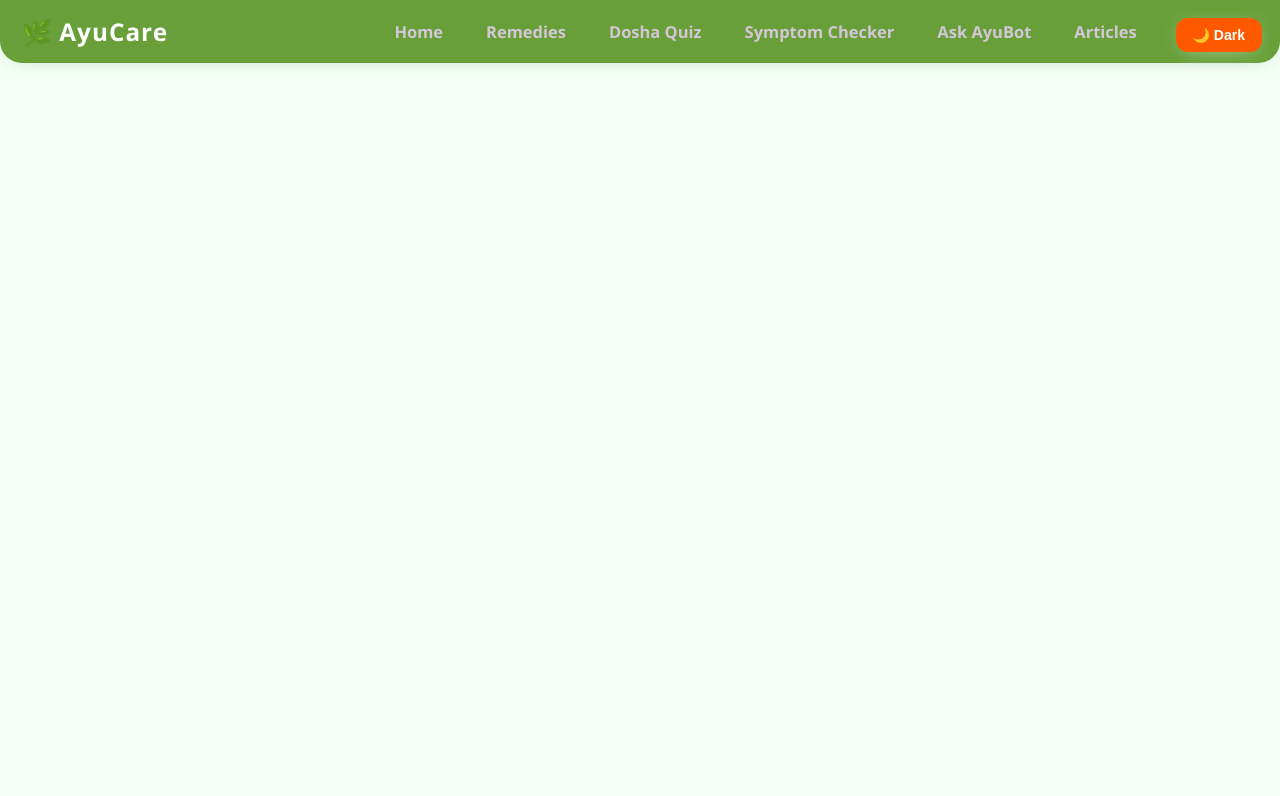
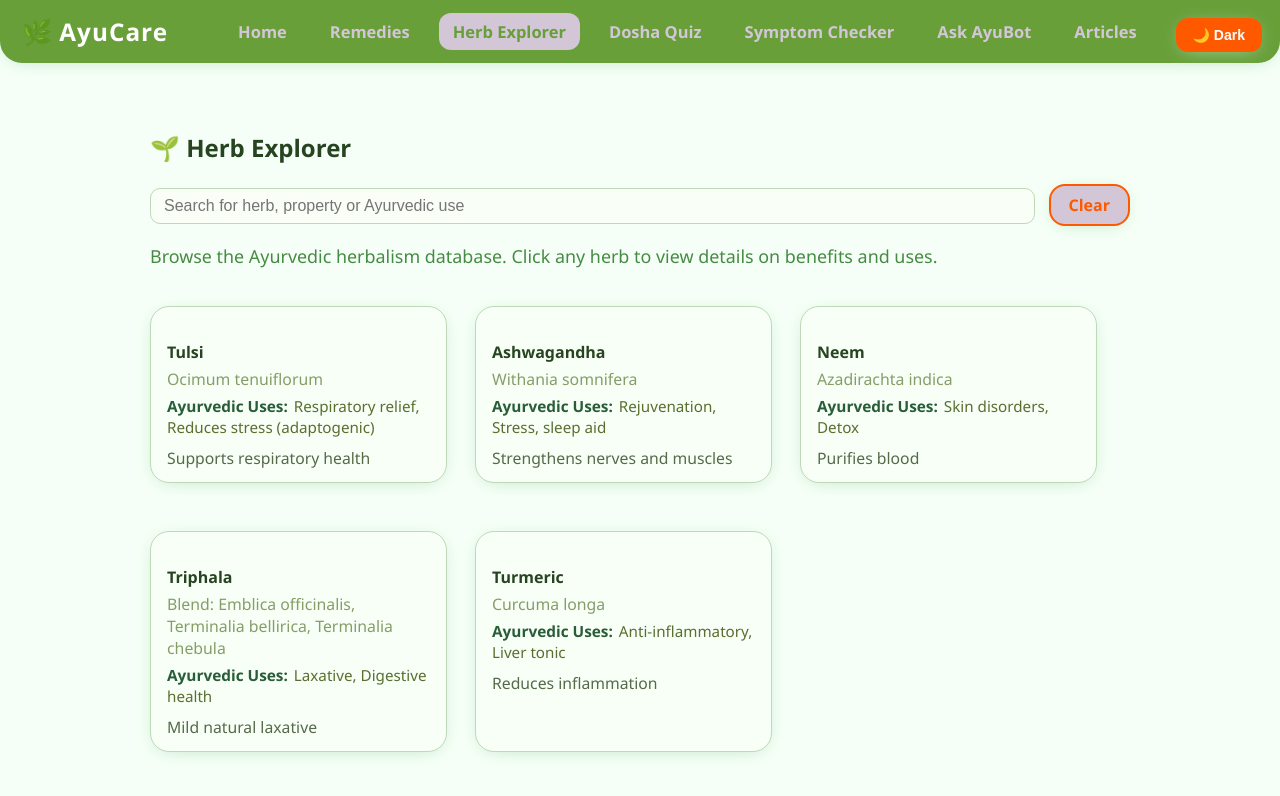
Before and after one commit to Workflow-Manager-admin/ayuwellness-hub-107310-0e895478, a React (Create React App) app in the folder reactjs_frontend/: page /herbs in a window 1280 px wide. Shown: the top 796 px of the page. Built offline with nearby package versions, Linux system fonts and the light colour scheme; the HTML template or start-up script is replaced by a standard one.

Commit message:
CheckPoint - cg2a8ffedb

```diff
--- a/reactjs_frontend/src/App.js
+++ b/reactjs_frontend/src/App.js
@@ -10,6 +10,7 @@ import Articles from './components/Articles';
 import Contact from './components/Contact';
 import SymptomChecker from './components/SymptomChecker';
 import AyuBotChat from './components/AyuBotChat';
+import HerbExplorer from './components/HerbExplorer';
 // Herbal styled navigation bar
 function Navbar() {
   const [navOpen, setNavOpen] = useState(false);
@@ -31,6 +32,7 @@ function Navbar() {
       <div className={`navbar-links${navOpen ? " open" : ""}`}>
         <NavLink to="/" end>Home</NavLink>
         <NavLink to="/remedies">Remedies</NavLink>
+        <NavLink to="/herbs">Herb Explorer</NavLink>
         <NavLink to="/quiz">Dosha Quiz</NavLink>
         <NavLink to="/symptom-checker">Symptom Checker</NavLink>
         <NavLink to="/ayubot">Ask AyuBot</NavLink>
@@ -64,6 +66,7 @@ function App() {
           <Routes>
             <Route path="/" element={<Home />} />
             <Route path="/remedies" element={<Remedies />} />
+            <Route path="/herbs" element={<HerbExplorer />} />
             <Route path="/quiz" element={<DoshaQuiz />} />
             <Route path="/symptom-checker" element={<SymptomChecker />} />
             <Route path="/ayubot" element={<AyuBotChat />} />
--- /dev/null
+++ b/reactjs_frontend/src/assets/herbs.json
@@ -0,0 +1,82 @@
+[
+  {
+    "id": 1,
+    "name": "Tulsi",
+    "latin_name": "Ocimum tenuiflorum",
+    "synonyms": ["Holy Basil"],
+    "uses_ayurveda": ["Respiratory relief", "Reduces stress (adaptogenic)", "Immunity booster"],
+    "benefits": [
+      "Supports respiratory health",
+      "Reduces fever",
+      "Promotes mind calmness"
+    ],
+    "dosha": ["Vata", "Kapha"],
+    "parts_used": ["Leaves", "Seeds"],
+    "actions": ["Expectorant", "Antipyretic", "Adaptogen"],
+    "description": "Holy Basil (Tulsi) is prized in Ayurveda as a sacred plant that balances Vata and Kapha, used for coughs, stress, and immunity."
+  },
+  {
+    "id": 2,
+    "name": "Ashwagandha",
+    "latin_name": "Withania somnifera",
+    "synonyms": ["Indian Ginseng", "Winter Cherry"],
+    "uses_ayurveda": ["Rejuvenation", "Stress, sleep aid", "Energy tonic"],
+    "benefits": [
+      "Strengthens nerves and muscles",
+      "Reduces anxiety",
+      "Improves sleep quality"
+    ],
+    "dosha": ["Vata"],
+    "parts_used": ["Root"],
+    "actions": ["Adaptogen", "Sedative", "Tonic"],
+    "description": "Ashwagandha is a revered root used for its adaptogenic, rejuvenative and anti-stress properties in Ayurveda."
+  },
+  {
+    "id": 3,
+    "name": "Neem",
+    "latin_name": "Azadirachta indica",
+    "synonyms": ["Indian Lilac"],
+    "uses_ayurveda": ["Skin disorders", "Detox", "Anti-fungal"],
+    "benefits": [
+      "Purifies blood",
+      "Relieves skin irritation",
+      "Antibacterial and antifungal"
+    ],
+    "dosha": ["Pitta", "Kapha"],
+    "parts_used": ["Leaves", "Bark", "Oil"],
+    "actions": ["Detoxifying", "Antimicrobial", "Anti-inflammatory"],
+    "description": "Neem is used to clear the skin, purify the blood and support pitta-kapha imbalances."
+  },
+  {
+    "id": 4,
+    "name": "Triphala",
+    "latin_name": "Blend: Emblica officinalis, Terminalia bellirica, Terminalia chebula",
+    "synonyms": ["Three fruits blend"],
+    "uses_ayurveda": ["Laxative", "Digestive health", "Detoxification"],
+    "benefits": [
+      "Mild natural laxative",
+      "Cleanses the digestive tract",
+      "Balances all three doshas"
+    ],
+    "dosha": ["Vata", "Pitta", "Kapha"],
+    "parts_used": ["Fruits"],
+    "actions": ["Digestive", "Detoxifier"],
+    "description": "Triphala is a traditional blend of three fruits to gently promote digestion and detoxification for all doshas."
+  },
+  {
+    "id": 5,
+    "name": "Turmeric",
+    "latin_name": "Curcuma longa",
+    "synonyms": ["Haldi"],
+    "uses_ayurveda": ["Anti-inflammatory", "Liver tonic", "Skin health"],
+    "benefits": [
+      "Reduces inflammation",
+      "Purifies blood",
+      "Supports joint mobility"
+    ],
+    "dosha": ["Tridoshic"],
+    "parts_used": ["Rhizome"],
+    "actions": ["Anti-inflammatory", "Digestive", "Blood purifier"],
+    "description": "Turmeric is a central spice in Ayurveda for its anti-inflammatory and detoxifying actions on the body and skin."
+  }
+]
--- /dev/null
+++ b/reactjs_frontend/src/components/HerbDetail.js
@@ -0,0 +1,54 @@
+import React from "react";
+
+// PUBLIC_INTERFACE
+/**
+ * HerbDetail
+ * Displays detail for a selected herb: name, description, Ayurveda uses, benefits, etc.
+ * Props:
+ *   - herb: object (herb data)
+ *   - onBack: function (handler for closing detail)
+ */
+function HerbDetail({ herb, onBack }) {
+  if (!herb) return null;
+  return (
+    <div className="ayu-container" style={{maxWidth:540,padding:"28px 16px",margin:"18px auto"}}>
+      <button className="ayu-btn ayu-btn-chip" style={{marginBottom: 16}} onClick={onBack}>&larr; Back to List</button>
+      <h2 style={{marginTop:0,marginBottom:6}}>{herb.name} <span style={{color:"#88981b",fontWeight:400,fontSize:"1.08em"}}>({herb.latin_name})</span></h2>
+      <div style={{color:"#58701b",marginBottom:14,fontSize:"1.08em"}}>{herb.synonyms && herb.synonyms.length
+        ? <span><b>Synonyms:</b> {herb.synonyms.join(", ")}</span> : null}</div>
+      <div style={{margin:"0 0 18px 0",color:"#355d2b",fontSize:"1.09em"}}>{herb.description}</div>
+      <div style={{marginBottom:18}}>
+        <b>Ayurvedic Uses:</b>
+        <ul style={{margin:"7px 0 11px 0",paddingLeft:20}}>
+          {(herb.uses_ayurveda || []).map((u, i) => (
+            <li key={i}>{u}</li>
+          ))}
+        </ul>
+      </div>
+      <div style={{marginBottom:18}}>
+        <b>Health Benefits:</b>
+        <ul style={{margin:"7px 0 11px 0",paddingLeft:20}}>
+          {(herb.benefits || []).map((b, i) => (
+            <li key={i}>{b}</li>
+          ))}
+        </ul>
+      </div>
+      <div style={{marginBottom:9}}>
+        <b>Dosha Balancing:</b>
+        <span style={{marginLeft:9, color:"#795b00"}}>
+          {(herb.dosha || []).join(", ") || "—"}
+        </span>
+      </div>
+      <div style={{marginBottom:9}}>
+        <b>Parts Used:</b>
+        <span style={{marginLeft:9}}>{(herb.parts_used||[]).join(", ")||"—"}</span>
+      </div>
+      <div style={{marginBottom:9}}>
+        <b>Main Actions:</b>
+        <span style={{marginLeft:9}}>{(herb.actions||[]).join(", ")||"—"}</span>
+      </div>
+    </div>
+  );
+}
+
+export default HerbDetail;
--- /dev/null
+++ b/reactjs_frontend/src/components/HerbExplorer.js
@@ -0,0 +1,96 @@
+import React, { useState, useEffect } from "react";
+import HerbDetail from "./HerbDetail";
+import herbsData from "../assets/herbs.json";
+
+// PUBLIC_INTERFACE
+/**
+ * HerbExplorer
+ * Page to browse/search the herbalism database, display Ayurveda info for each herb.
+ */
+function HerbExplorer() {
+  const [search, setSearch] = useState("");
+  const [selected, setSelected] = useState(null);
+  const [herbs, setHerbs] = useState([]);
+
+  useEffect(() => {
+    // Load herbs from local JSON
+    setHerbs(herbsData || []);
+  }, []);
+
+  // Filter herbs by name, benefit, Ayurveda use (any substring match)
+  const filteredHerbs = herbs.filter(h => {
+    const q = search.trim().toLowerCase();
+    if (!q) return true;
+    return [
+      h.name,
+      h.latin_name,
+      ...(h.synonyms || []),
+      ...(h.uses_ayurveda || []),
+      ...(h.benefits || [])
+    ].join(" ").toLowerCase().includes(q);
+  });
+
+  if (selected) {
+    return <HerbDetail herb={selected} onBack={() => setSelected(null)} />;
+  }
+  return (
+    <section className="ayu-container" style={{maxWidth:980}}>
+      <h2>🌱 Herb Explorer</h2>
+      <div className="ayu-form" style={{marginBottom:18,marginTop:5,flexDirection:"row",alignItems:"center",gap:14}}>
+        <input
+          type="text"
+          placeholder="Search for herb, property or Ayurvedic use"
+          value={search}
+          style={{
+            flex:1,
+            padding:"8px 13px",
+            borderRadius:10,
+            border:"1.1px solid #bfd8b8",
+            background:"#f9fff7",
+            fontSize:"1em"
+          }}
+          onChange={e => setSearch(e.target.value)}
+        />
+        <button className="ayu-btn ayu-btn-secondary" style={{margin:0}} onClick={()=>setSearch("")} disabled={!search}>Clear</button>
+      </div>
+      <div style={{margin:"9px 0 25px 0",fontSize:"1.12em",color:"#468b43"}}>
+        Browse the Ayurvedic herbalism database. Click any herb to view details on benefits and uses.
+      </div>
+      <div className="remedy-list" style={{flexWrap:"wrap",gap:22}}>
+        {filteredHerbs.length === 0 ? (
+          <div style={{marginTop:40, color:"#998955", fontSize:"1.1em"}}>No herbs matched your search.</div>
+        ) : filteredHerbs.map(h => (
+          <div
+            key={h.id}
+            className="ayu-remedy-card"
+            tabIndex={0}
+            style={{
+              cursor: "pointer",
+              background: "#f7fff6",
+              maxWidth: 295,
+              minWidth: 200,
+              marginBottom: 13
+            }}
+            onClick={() => setSelected(h)}
+            aria-label={`View details of ${h.name}`}
+            onKeyPress={(e) => { if (e.key === "Enter" || e.key === " ") setSelected(h);}}
+          >
+            <div className="remedy-info">
+              <h4 style={{marginBottom:3}}>{h.name}</h4>
+              <div className="remedy-cat" style={{marginBottom:6,color:"#65803d",fontWeight:500}}>{h.latin_name}</div>
+              <div className="remedy-desc" style={{marginBottom:9}}>
+                <b>Ayurvedic Uses:</b>
+                <span style={{marginLeft:6,color:"#5b6e30",fontWeight:400, fontSize:"0.99em"}}>
+                  {(h.uses_ayurveda || []).slice(0,2).join(", ")}
+                </span>
+              </div>
+              <div className="remedy-desc" style={{fontSize:"0.985em",color:"#566949"}}>{(h.benefits||[])[0]}</div>
+            </div>
+          </div>
+        ))}
+      </div>
+    </section>
+  );
+}
+
+export default HerbExplorer;
--- a/reactjs_frontend/src/components/index.js
+++ b/reactjs_frontend/src/components/index.js
@@ -10,3 +10,4 @@ export { default as VideoList } from "./VideoList";
 export { default as NutritionInfo } from "./NutritionInfo";
 export { default as RemedyDetails } from "./RemedyDetails";
 export { default as AyuBotChat } from "./AyuBotChat";
+export { default as HerbExplorer } from "./HerbExplorer";
```
